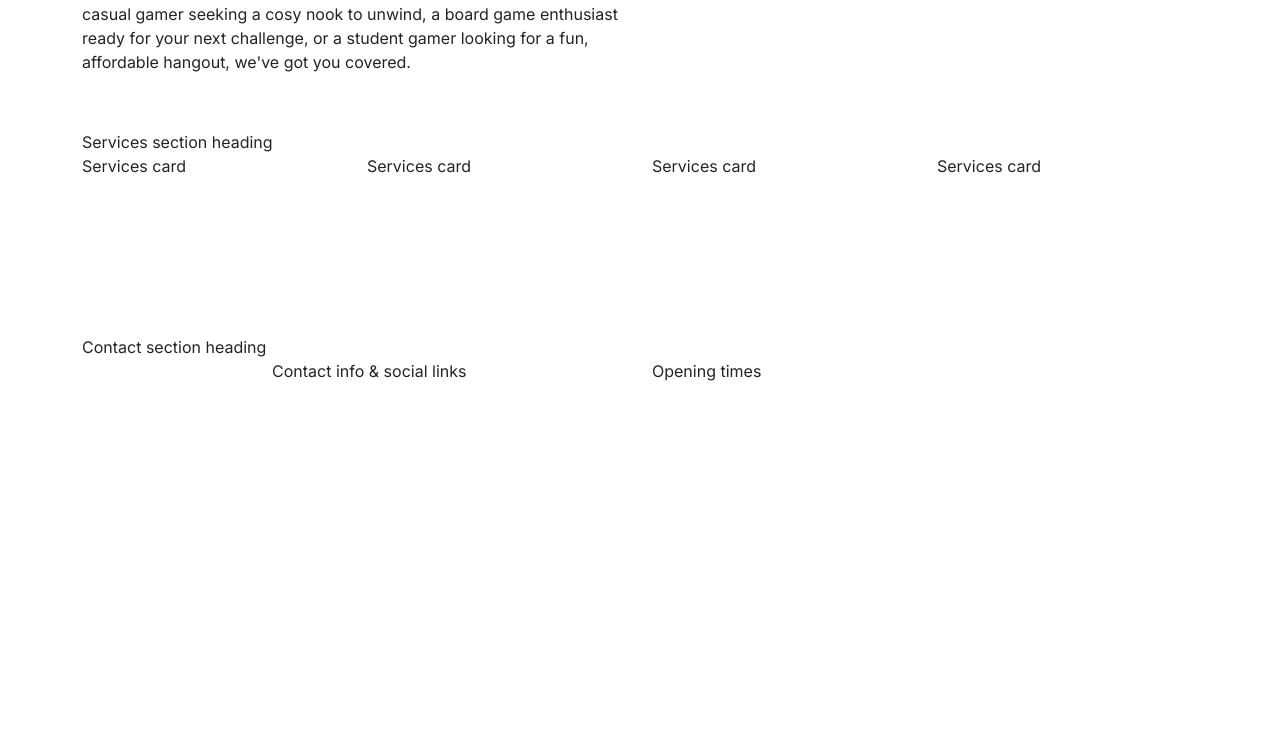
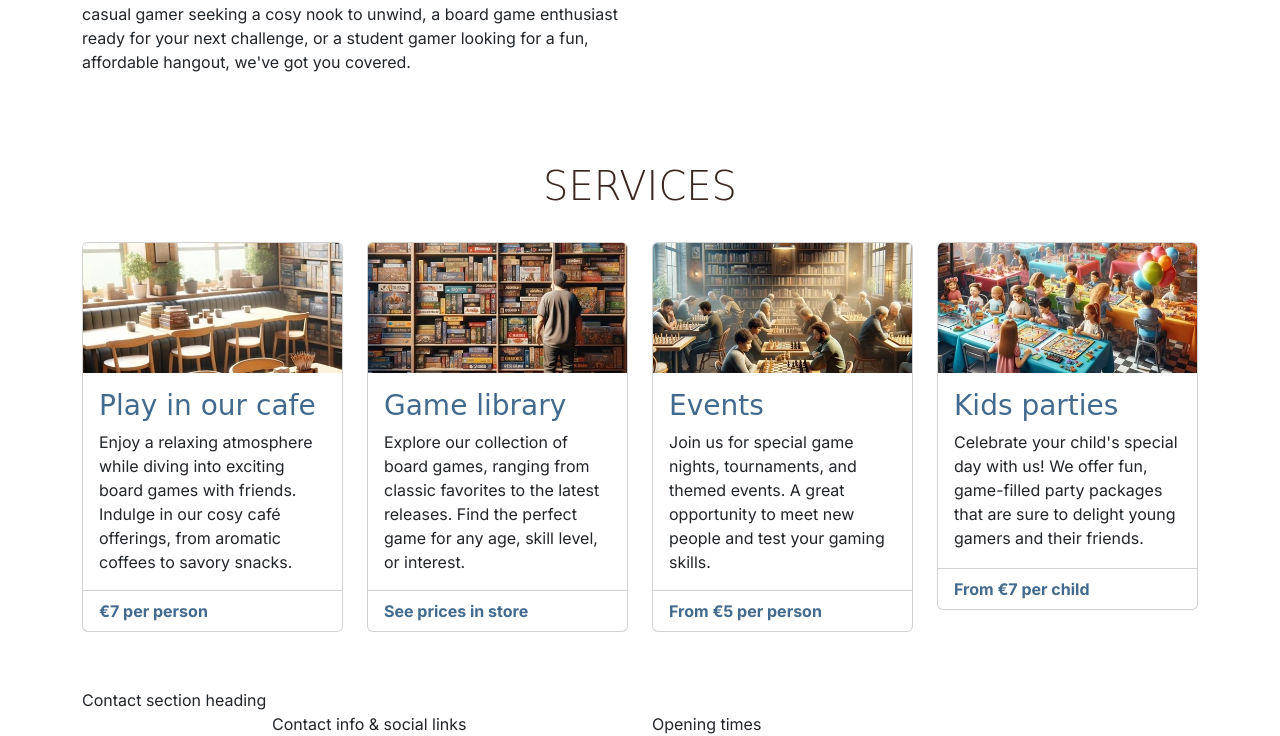
Before and after one commit to benwade37/BoardwalkGames2, a plain HTML site: page index.html in a window 1280 px wide. Shown: the part 417-1153 px from the top of the page. Before the commit the page ends 800 px from the top, so only its background shows below. Drawn offline with nearby package versions, Linux system fonts and the light colour scheme; a web font is replaced by a local one.

Commit message:
service sizes

```diff
--- a/assets/css/style.css
+++ b/assets/css/style.css
@@ -22,7 +22,15 @@ h2,
 h3 {
     font-family: var(--secondary-font);
     color: var(--primary-color);
+}
+
+h1,
+h2 {
     text-transform: uppercase;
+}
+
+h2 {
+    margin-bottom: 2rem;
 }
 
 .sub-heading-color {
@@ -48,6 +56,19 @@ h3 {
 #header .lead {
     font-family: var(--secondary-font);
 }
+
+/* services section */
+
+#services .card-footer {
+    font-weight: bold;
+    color: var(--highlight-color);
+    background-color: transparent;
+}
+
+#services .card {
+    margin-bottom: 1.5rem;
+}
+
 /* grid visualisation CSS for testing
 .container,
 .row {
@@ -59,3 +80,29 @@ h3 {
     background-color: lightgray;
 }
 end of grid visualisation CSS for testing -->
+
+/* media queries */
+
+@media screen and (min-width: 768px) {
+    #services .card-body {
+        min-height: 191px;
+}
+}
+
+@media screen and (min-width: 992px) {
+    #services .card-body {
+        min-height: auto;
+}
+}
+
+@media screen and (min-width: 1200px) {
+    #services .card-body {
+        min-height: 220px;
+}
+}
+
+@media screen and (min-width: 992px) {
+    #services .card-body {
+        min-height: 195px;
+}
+}
--- a/index.html
+++ b/index.html
@@ -100,15 +100,79 @@
     <!-- main element to hold all key sections of the home page. It is not part of the grid structure -->
     <main>
         <!-- Services section -->
-        <section class="container">
-            <div class="row">
-                <div class="col-12">Services section heading</div>
-                <div class="col-12 col-md-6 col-xl-3">Services card</div>
-                <div class="col-12 col-md-6 col-xl-3">Services card</div>
-                <div class="col-12 col-md-6 col-xl-3">Services card</div>
-                <div class="col-12 col-md-6 col-xl-3">Services card</div>
-            </div>
-        </section>
+         <section id="services" class="container section">
+      <div class="row">
+        <div class="col-12 text-center">
+          <h2 class="display-6">Services</h2>
+      </div>
+      <div class="col-12 col-md-6 col-xl-3">
+          <div class="card">
+              <img src="assets/images/services-1.webp" class="card-img-top"
+                  alt="Boardwalk games cafe table by a window, stacks of boardgames can be seen on the table" >
+              <div class="card-body">
+                  <h3 class="card-title sub-heading-color">Play in our cafe</h3>
+                  <p class="card-text">
+                      Enjoy a relaxing atmosphere while diving into exciting board
+                      games with friends. Indulge in our cosy café offerings, from
+                      aromatic coffees to savory snacks.
+                  </p>
+              </div>
+              <div class="card-footer">
+                  <p class="mb-0">€7 per person</p>
+              </div>
+          </div>
+      </div>
+      <div class="col-12 col-md-6 col-xl-3">
+          <div class="card">
+              <img src="assets/images/services-2.webp" class="card-img-top"
+                  alt="Board games stacked in bookshelves, a man can be seen browsing the shelves" />
+              <div class="card-body">
+                  <!-- bootstrap cards come as h5 by default, changed to h3 to fit project heading hierarchy -->
+                  <h3 class="card-title sub-heading-color">Game library</h3>
+                  <p class="card-text">
+                      Explore our collection of board games, ranging from classic
+                      favorites to the latest releases. Find the perfect game for
+                      any age, skill level, or interest.
+                  </p>
+              </div>
+              <div class="card-footer">
+                  <p class="mb-0">See prices in store</p>
+              </div>
+          </div>
+      </div>
+      <div class="col-12 col-md-6 col-xl-3">
+          <div class="card">
+              <img src="assets/images/services-3.webp" class="card-img-top">
+              <div class="card-body">
+                  <h3 class="card-title sub-heading-color">Events</h3>
+                  <p class="card-text">
+                      Join us for special game nights, tournaments, and themed
+                      events. A great opportunity to meet new people and test your
+                      gaming skills.
+                  </p>
+              </div>
+              <div class="card-footer">
+                  <p class="mb-0">From €5 per person</p>
+              </div>
+          </div>
+      </div>
+      <div class="col-12 col-md-6 col-xl-3">
+          <div class="card">
+              <img src="assets/images/services-4.webp" class="card-img-top"
+                  alt="A kids party being held at Boardwalk Games" >
+              <div class="card-body">
+                  <h3 class="card-title sub-heading-color">Kids parties</h3>
+                  <p class="card-text">
+                      Celebrate your child's special day with us! We offer fun,
+                      game-filled party packages that are sure to delight young
+                      gamers and their friends.
+                  </p>
+              </div>
+              <div class="card-footer">
+                  <p class="mb-0">From €7 per child</p>
+              </div>
+          </div>
+      </div>
     </main>
 
     <!-- Footer / contact section -->
```
